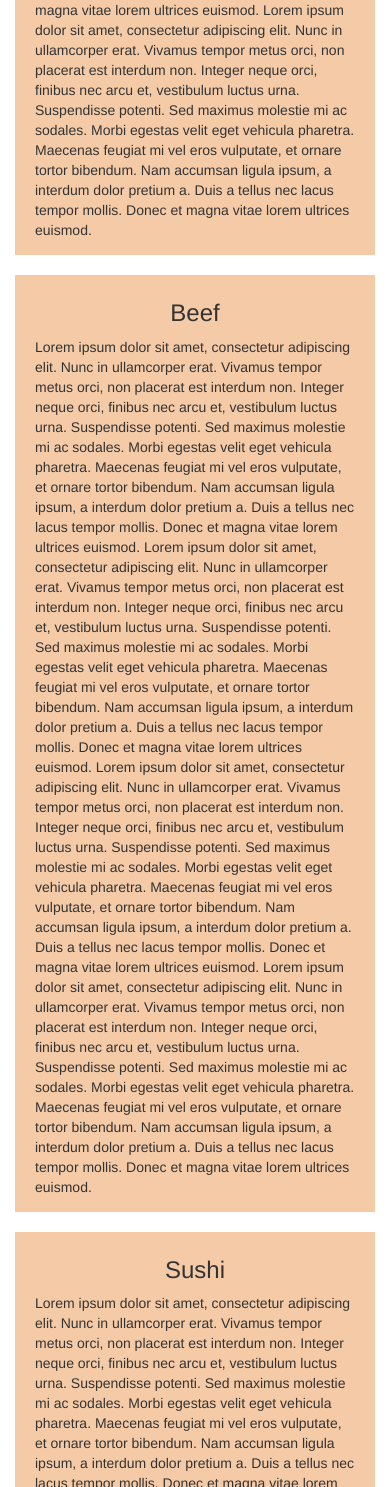
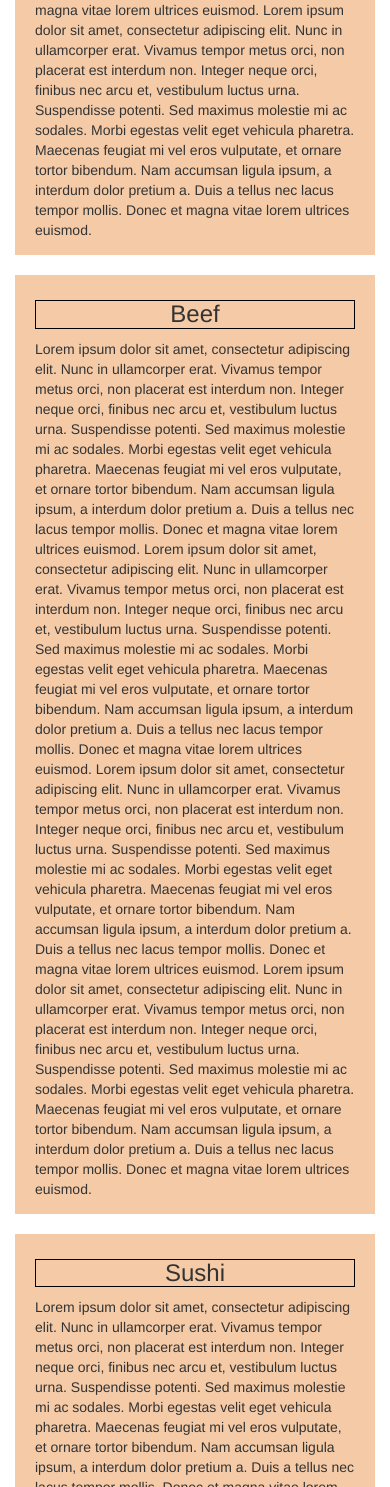
Before and after one commit to abhay9472/courserarepo, a plain HTML site: page module3-solution/index.html in a window 390 px wide. Shown: the part 816-2303 px from the top of the page. Drawn offline with Linux system fonts and the light colour scheme; files whose address does not match are found by name.

Commit message:
Update styles.css

```diff
--- a/module3-solution/css/styles.css
+++ b/module3-solution/css/styles.css
@@ -89,3 +89,9 @@ div.section {
 #chicken{
   border: 1px solid black;
 }
+#beef{
+  border: 1px solid black;
+}
+  #sushi{
+  border: 1px solid black;
+}
```
